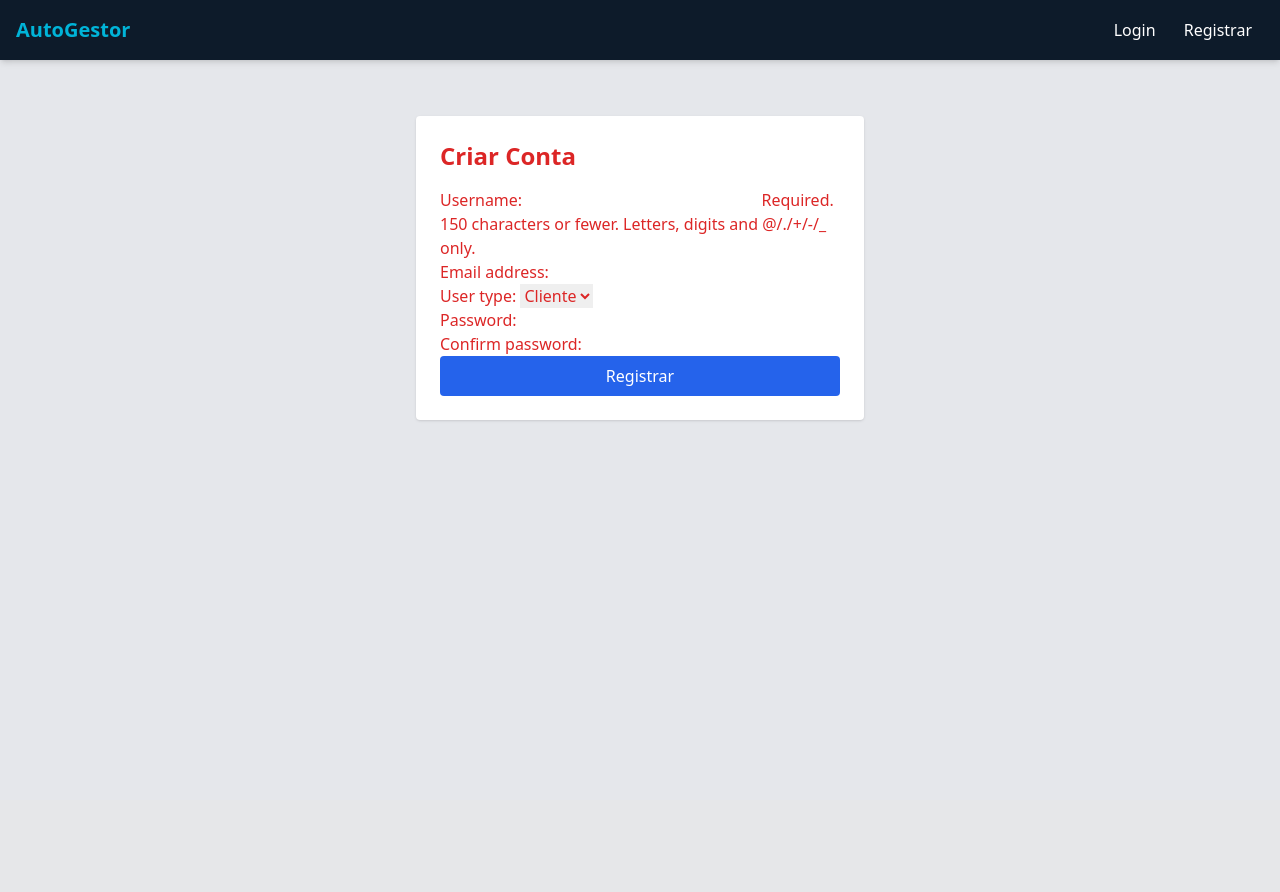
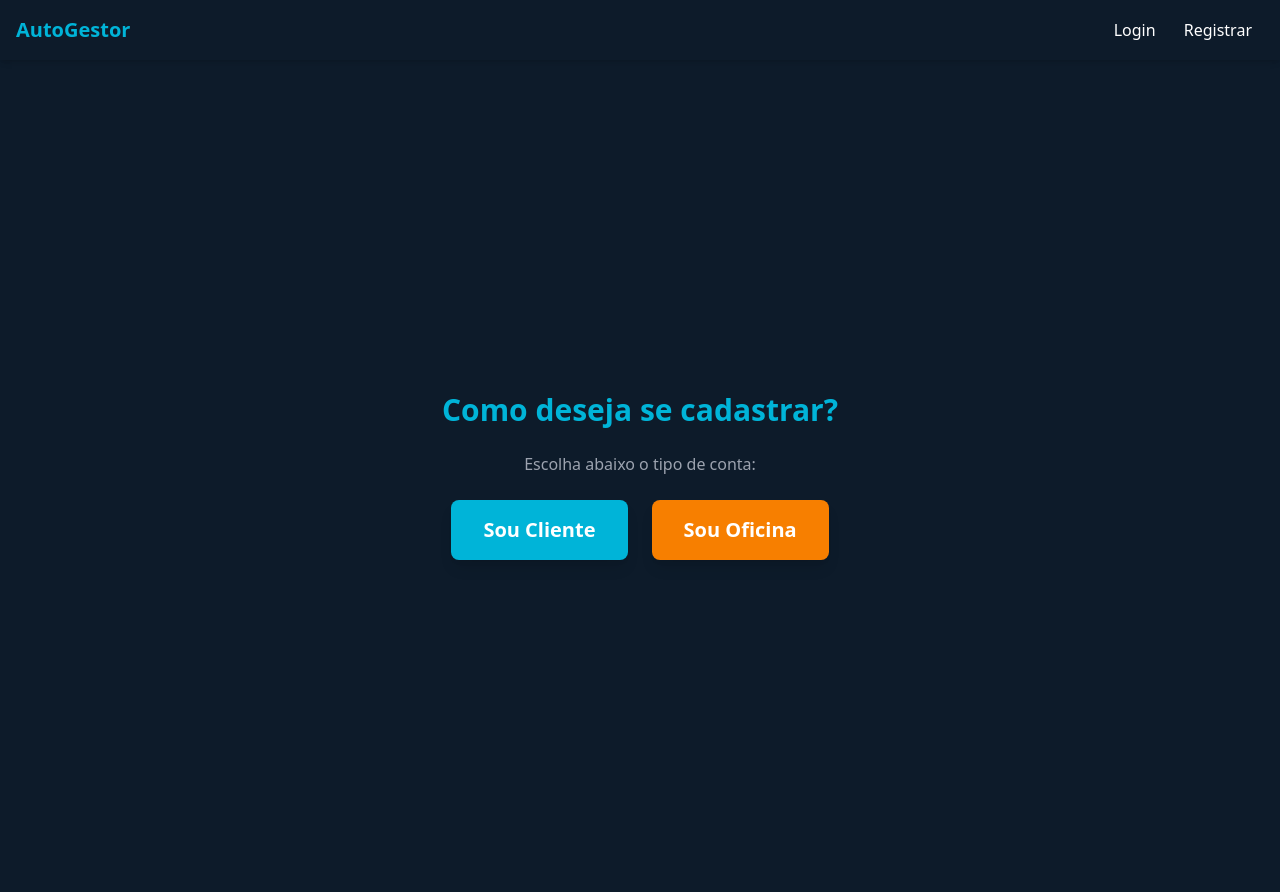
Before and after one commit to VictorHMartins/AUTOGESTOR, a Django app: page /accounts/register/ in a window 1280 px wide. Before the commit the page ends 421 px from the top, so only its background shows below. Run offline with Django 5.2, Linux system fonts and the light colour scheme.

Commit message:
Implementação de cadastro profissional com perfis Cliente/Oficina, fluxo de escolha, login e logout

```diff
--- a/apps/accounts/models.py
+++ b/apps/accounts/models.py
@@ -1,16 +1,56 @@
 from django.contrib.auth.models import AbstractUser
 from django.db import models
+from django.db.models.signals import post_save
+from django.dispatch import receiver
+
 
 class User(AbstractUser):
     USER_TYPE_CHOICES = (
         ('cliente', 'Cliente'),
         ('oficina', 'Oficina'),
     )
+
     user_type = models.CharField(
         max_length=20,
         choices=USER_TYPE_CHOICES,
         default='cliente'
     )
 
+    # Dados extras
+    phone = models.CharField(max_length=20, blank=True, null=True, verbose_name="Telefone")
+    cpf_cnpj = models.CharField(max_length=20, blank=True, null=True, unique=True, verbose_name="CPF/CNPJ")
+
+    # Endereço
+    address = models.CharField(max_length=255, blank=True, null=True, verbose_name="Endereço")
+    city = models.CharField(max_length=100, blank=True, null=True, verbose_name="Cidade")
+    state = models.CharField(max_length=50, blank=True, null=True, verbose_name="Estado")
+
     def __str__(self):
         return f"{self.username} ({self.get_user_type_display()})"
+
+
+class ClienteProfile(models.Model):
+    user = models.OneToOneField(User, on_delete=models.CASCADE, related_name="cliente_profile")
+    data_nascimento = models.DateField(null=True, blank=True, verbose_name="Data de Nascimento")
+
+    def __str__(self):
+        return f"Perfil Cliente: {self.user.username}"
+
+
+class OficinaProfile(models.Model):
+    user = models.OneToOneField(User, on_delete=models.CASCADE, related_name="oficina_profile")
+    nome_fantasia = models.CharField(max_length=150, verbose_name="Nome Fantasia")
+    cnpj = models.CharField(max_length=20, unique=True, null=True, blank=True)
+
+    def __str__(self):
+        return f"Oficina: {self.nome_fantasia} ({self.user.username})"
+
+
+# 🔹 Criar perfil automaticamente ao cadastrar usuário
+@receiver(post_save, sender=User)
+def create_user_profile(sender, instance, created, **kwargs):
+    if created:
+        if instance.user_type == 'cliente':
+            ClienteProfile.objects.create(user=instance)
+        elif instance.user_type == 'oficina':
+            OficinaProfile.objects.create(user=instance, nome_fantasia=instance.username)
--- a/apps/accounts/urls.py
+++ b/apps/accounts/urls.py
@@ -2,7 +2,9 @@ from django.urls import path
 from . import views
 
 urlpatterns = [
-    path("register/", views.register_view, name="register"),
     path("login/", views.login_view, name="login"),
     path("logout/", views.logout_view, name="logout"),
+    path("register/", views.choose_register_view, name="register"),  # tela de escolha
+    path("register/cliente/", views.register_cliente_view, name="register_cliente"),
+    path("register/oficina/", views.register_oficina_view, name="register_oficina"),
 ]
--- a/apps/accounts/views.py
+++ b/apps/accounts/views.py
@@ -2,43 +2,47 @@ from django.shortcuts import render, redirect
 from django.contrib.auth import authenticate, login, logout
 from django.contrib.auth.forms import AuthenticationForm
 from django.contrib import messages
-from django.contrib.auth import get_user_model
-from django import forms
-
-User = get_user_model()
-
-# Formulário de registro
-class RegisterForm(forms.ModelForm):
-    password = forms.CharField(widget=forms.PasswordInput)
-    confirm_password = forms.CharField(widget=forms.PasswordInput)
-
-    class Meta:
-        model = User
-        fields = ["username", "email", "user_type", "password"]
-
-    def clean(self):
-        cleaned_data = super().clean()
-        password = cleaned_data.get("password")
-        confirm_password = cleaned_data.get("confirm_password")
-        if password != confirm_password:
-            raise forms.ValidationError("As senhas não conferem!")
-        return cleaned_data
+from .forms import RegisterForm
 
 
-def register_view(request):
+# 🔹 Tela inicial para escolher tipo de cadastro
+def choose_register_view(request):
+    return render(request, "accounts/choose_register.html")
+
+
+# 🔹 Cadastro de Cliente
+def register_cliente_view(request):
     if request.method == "POST":
         form = RegisterForm(request.POST)
         if form.is_valid():
             user = form.save(commit=False)
+            user.user_type = "cliente"   # fixa como cliente
             user.set_password(form.cleaned_data["password"])
             user.save()
-            messages.success(request, "Conta criada com sucesso! Faça login.")
+            messages.success(request, "Conta de cliente criada com sucesso! Faça login.")
             return redirect("login")
     else:
         form = RegisterForm()
-    return render(request, "accounts/register.html", {"form": form})
+    return render(request, "accounts/register.html", {"form": form, "tipo": "Cliente"})
 
 
+# 🔹 Cadastro de Oficina
+def register_oficina_view(request):
+    if request.method == "POST":
+        form = RegisterForm(request.POST)
+        if form.is_valid():
+            user = form.save(commit=False)
+            user.user_type = "oficina"   # fixa como oficina
+            user.set_password(form.cleaned_data["password"])
+            user.save()
+            messages.success(request, "Conta de oficina criada com sucesso! Faça login.")
+            return redirect("login")
+    else:
+        form = RegisterForm()
+    return render(request, "accounts/register.html", {"form": form, "tipo": "Oficina"})
+
+
+# 🔹 Login
 def login_view(request):
     if request.method == "POST":
         form = AuthenticationForm(request, data=request.POST)
@@ -51,6 +55,7 @@ def login_view(request):
     return render(request, "accounts/login.html", {"form": form})
 
 
+# 🔹 Logout
 def logout_view(request):
     logout(request)
     return redirect("login")
--- a/static/css/output.css
+++ b/static/css/output.css
@@ -629,12 +629,20 @@ video {
   margin-top: 2rem;
 }
 
+.mb-1 {
+  margin-bottom: 0.25rem;
+}
+
 .block {
   display: block;
 }
 
 .flex {
   display: flex;
+}
+
+.min-h-screen {
+  min-height: 100vh;
 }
 
 .w-full {
@@ -671,6 +683,24 @@ video {
   margin-left: calc(1rem * calc(1 - var(--tw-space-x-reverse)));
 }
 
+.space-y-4 > :not([hidden]) ~ :not([hidden]) {
+  --tw-space-y-reverse: 0;
+  margin-top: calc(1rem * calc(1 - var(--tw-space-y-reverse)));
+  margin-bottom: calc(1rem * var(--tw-space-y-reverse));
+}
+
+.space-x-6 > :not([hidden]) ~ :not([hidden]) {
+  --tw-space-x-reverse: 0;
+  margin-right: calc(1.5rem * var(--tw-space-x-reverse));
+  margin-left: calc(1.5rem * calc(1 - var(--tw-space-x-reverse)));
+}
+
+.space-y-6 > :not([hidden]) ~ :not([hidden]) {
+  --tw-space-y-reverse: 0;
+  margin-top: calc(1.5rem * calc(1 - var(--tw-space-y-reverse)));
+  margin-bottom: calc(1.5rem * var(--tw-space-y-reverse));
+}
+
 .rounded {
   border-radius: 0.25rem;
 }
@@ -764,6 +812,16 @@ video {
 .py-3 {
   padding-top: 0.75rem;
   padding-bottom: 0.75rem;
+}
+
+.px-8 {
+  padding-left: 2rem;
+  padding-right: 2rem;
+}
+
+.py-4 {
+  padding-top: 1rem;
+  padding-bottom: 1rem;
 }
 
 .text-center {
@@ -833,6 +891,16 @@ video {
   color: rgb(209 213 219 / var(--tw-text-opacity, 1));
 }
 
+.text-\[\#f77f00\] {
+  --tw-text-opacity: 1;
+  color: rgb(247 127 0 / var(--tw-text-opacity, 1));
+}
+
+.text-gray-400 {
+  --tw-text-opacity: 1;
+  color: rgb(156 163 175 / var(--tw-text-opacity, 1));
+}
+
 .shadow {
   --tw-shadow: 0 1px 3px 0 rgb(0 0 0 / 0.1), 0 1px 2px -1px rgb(0 0 0 / 0.1);
   --tw-shadow-colored: 0 1px 3px 0 var(--tw-shadow-color), 0 1px 2px -1px var(--tw-shadow-color);
--- /dev/null
+++ b/templates/accounts/choose_register.html
@@ -0,0 +1,20 @@
+{% extends "base.html" %}
+{% block content %}
+<div class="min-h-screen flex items-center justify-center bg-[#0d1b2a] text-white">
+  <div class="text-center space-y-6">
+    <h1 class="text-3xl font-bold text-[#00b4d8]">Como deseja se cadastrar?</h1>
+    <p class="text-gray-400">Escolha abaixo o tipo de conta:</p>
+
+    <div class="flex justify-center space-x-6 mt-6">
+      <a href="{% url 'register_cliente' %}"
+         class="bg-[#00b4d8] hover:bg-[#0096c7] px-8 py-4 rounded-lg text-xl font-semibold shadow-lg">
+         Sou Cliente
+      </a>
+      <a href="{% url 'register_oficina' %}"
+         class="bg-[#f77f00] hover:bg-[#e76f00] px-8 py-4 rounded-lg text-xl font-semibold shadow-lg">
+         Sou Oficina
+      </a>
+    </div>
+  </div>
+</div>
+{% endblock %}
--- a/templates/accounts/register.html
+++ b/templates/accounts/register.html
@@ -1,11 +1,81 @@
 {% extends "base.html" %}
 {% block content %}
-<div class="max-w-md mx-auto mt-10 p-6 bg-white rounded shadow">
-  <h2 class="text-2xl font-bold mb-4">Criar Conta</h2>
-  <form method="post">
-    {% csrf_token %}
-    {{ form.as_p }}
-    <button type="submit" class="w-full bg-blue-600 text-white py-2 px-4 rounded">Registrar</button>
-  </form>
+<div class="min-h-screen flex items-center justify-center bg-[#0d1b2a]">
+  <div class="bg-[#1b263b] p-8 rounded-xl shadow-lg w-full max-w-lg">
+
+    {% if tipo %}
+      <h2 class="text-3xl font-bold text-center text-[#00b4d8] mb-6">Cadastro de {{ tipo }}</h2>
+    {% else %}
+      <h2 class="text-3xl font-bold text-center text-[#00b4d8] mb-6">Criar Conta</h2>
+    {% endif %}
+
+    <form method="post" class="space-y-4">
+      {% csrf_token %}
+
+      <!-- Nome de usuário -->
+      <div>
+        <label for="id_username" class="block text-gray-300 mb-1">Usuário</label>
+        {{ form.username }}
+      </div>
+
+      <!-- Email -->
+      <div>
+        <label for="id_email" class="block text-gray-300 mb-1">Email</label>
+        {{ form.email }}
+      </div>
+
+      <!-- Telefone -->
+      <div>
+        <label for="id_phone" class="block text-gray-300 mb-1">Telefone</label>
+        {{ form.phone }}
+      </div>
+
+      <!-- CPF / CNPJ -->
+      <div>
+        <label for="id_cpf_cnpj" class="block text-gray-300 mb-1">CPF / CNPJ</label>
+        {{ form.cpf_cnpj }}
+      </div>
+
+      <!-- Endereço -->
+      <div>
+        <label for="id_address" class="block text-gray-300 mb-1">Endereço</label>
+        {{ form.address }}
+      </div>
+
+      <!-- Cidade -->
+      <div>
+        <label for="id_city" class="block text-gray-300 mb-1">Cidade</label>
+        {{ form.city }}
+      </div>
+
+      <!-- Estado -->
+      <div>
+        <label for="id_state" class="block text-gray-300 mb-1">Estado</label>
+        {{ form.state }}
+      </div>
+
+      <!-- Senha -->
+      <div>
+        <label for="id_password" class="block text-gray-300 mb-1">Senha</label>
+        {{ form.password }}
+      </div>
+
+      <!-- Confirmar Senha -->
+      <div>
+        <label for="id_confirm_password" class="block text-gray-300 mb-1">Confirmar Senha</label>
+        {{ form.confirm_password }}
+      </div>
+
+      <button type="submit"
+              class="w-full bg-[#00b4d8] hover:bg-[#0096c7] text-white font-semibold py-3 rounded-lg transition">
+        Registrar
+      </button>
+    </form>
+
+    <p class="text-gray-400 text-center mt-4">
+      Já tem conta?
+      <a href="{% url 'login' %}" class="text-[#f77f00] hover:underline">Entrar</a>
+    </p>
+  </div>
 </div>
 {% endblock %}
--- a/templates/base.html
+++ b/templates/base.html
@@ -8,7 +8,7 @@
     <link href="{% static 'css/output.css' %}" rel="stylesheet">
 </head>
 
-<body class="bg-gray-200 text-red-600">
+<body class="bg-[#0d1b2a] text-white">
   <nav class="bg-[#0d1b2a] text-white p-4 shadow-md">
     <div class="container mx-auto flex justify-between items-center">
       <a href="/" class="font-bold text-xl text-[#00b4d8]">AutoGestor</a>
@@ -18,7 +18,6 @@
       </div>
     </div>
   </nav>
-
   <main class="container mx-auto p-4">
     {% block content %}{% endblock %}
   </main>
```
Also changed, not shown: other parts of static/css/output.css (+37 -0 lines), apps/accounts/forms.py (added, +22 -0 lines), templates/accounts/login.html (+31 -7 lines), apps/accounts/migrations/0002_user_address_user_city_user_cpf_cnpj_user_phone_and_more.py (added). Lines whose indentation alone changed are shown as unchanged.
